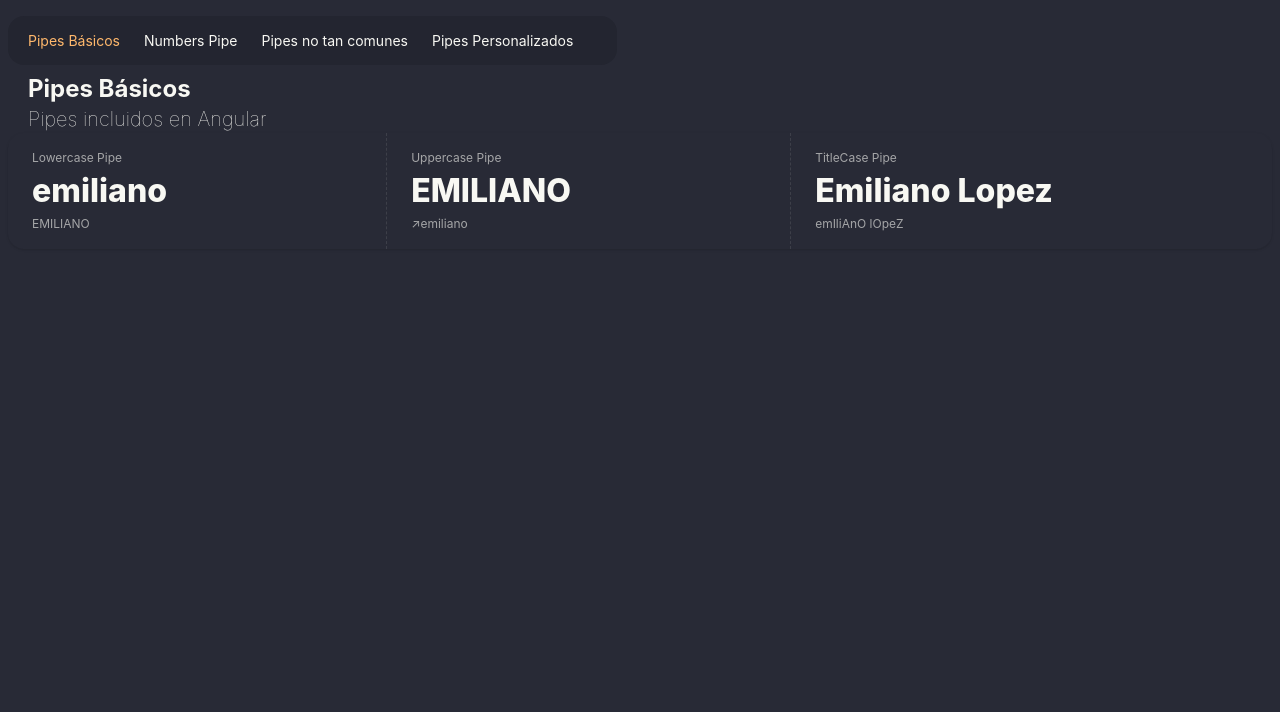
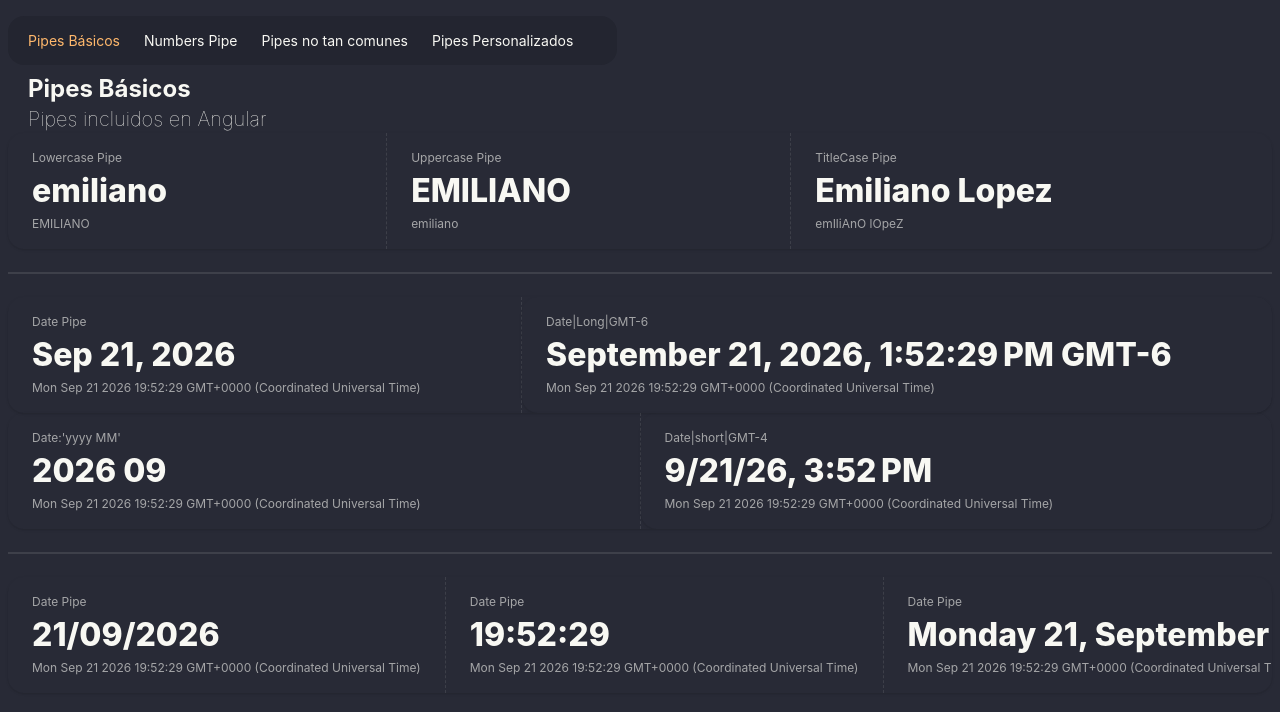
Before and after one commit to emiliano-lopez-bisoft/05-Pipes-App, an Angular app: page /basic in a window 1280 px wide. Shown: the top 712 px of the page. Built offline with nearby package versions, Linux system fonts and the light colour scheme.

Commit message:
date pipe

```diff
--- a/src/app/pages/basic-page/basic-page.component.html
+++ b/src/app/pages/basic-page/basic-page.component.html
@@ -13,7 +13,7 @@
   <div class="stat">
     <div class="stat-title">Uppercase Pipe</div>
     <div class="stat-value">{{ nameLower() | uppercase }}</div>
-    <div class="stat-desc">↗{{ nameLower() }}</div>
+    <div class="stat-desc">{{ nameLower() }}</div>
   </div>
 
   <div class="stat">
@@ -22,3 +22,59 @@
     <div class="stat-desc">{{ fullName() }}</div>
   </div>
 </div>
+
+<div class="divider"></div>
+
+<div class="stats stats-vertical lg:stats-horizontal shadow w-full">
+  <div class="stat">
+    <div class="stat-title">Date Pipe</div>
+    <div class="stat-value">{{ customDate() | date }}</div>
+    <div class="stat-desc">{{ customDate() }}</div>
+  </div>
+
+  <div class="stats stats-vertical lg:stats-horizontal shadow w-full">
+    <div class="stat">
+      <div class="stat-title">Date|Long|GMT-6</div>
+      <div class="stat-value">{{ customDate() | date: 'long' : 'GMT-6' }}</div>
+      <div class="stat-desc">{{ customDate() }}</div>
+    </div>
+  </div>
+</div>
+
+<div class="stats stats-vertical lg:stats-horizontal shadow w-full">
+  <div class="stat">
+    <div class="stat-title">Date:'yyyy MM'</div>
+    <div class="stat-value">{{ customDate() | date: 'yyyy MM' }}</div>
+    <div class="stat-desc">{{ customDate() }}</div>
+  </div>
+
+  <div class="stats stats-vertical lg:stats-horizontal shadow w-full">
+    <div class="stat">
+      <div class="stat-title">Date|short|GMT-4</div>
+      <div class="stat-value">{{ customDate() | date: 'short' : 'GMT-4' }}</div>
+      <div class="stat-desc">{{ customDate() }}</div>
+    </div>
+  </div>
+</div>
+
+<div class="divider"></div>
+
+<div class="stats stats-vertical lg:stats-horizontal shadow w-full">
+  <div class="stat">
+    <div class="stat-title">Date Pipe</div>
+    <div class="stat-value">{{ customDate() | date: 'dd/MM/yyyy' }}</div>
+    <div class="stat-desc">{{ customDate() }}</div>
+  </div>
+
+  <div class="stat">
+    <div class="stat-title">Date Pipe</div>
+    <div class="stat-value">{{ customDate() | date: 'HH:mm:ss' }}</div>
+    <div class="stat-desc">{{ customDate() }}</div>
+  </div>
+
+  <div class="stat">
+    <div class="stat-title">Date Pipe</div>
+    <div class="stat-value">{{ customDate() | date: 'EEEE d, MMMM' }}</div>
+    <div class="stat-desc">{{ customDate() }}</div>
+  </div>
+</div>
--- a/src/app/pages/basic-page/basic-page.component.ts
+++ b/src/app/pages/basic-page/basic-page.component.ts
@@ -1,13 +1,25 @@
-import { LowerCasePipe, TitleCasePipe, UpperCasePipe } from '@angular/common';
-import { Component, signal } from '@angular/core';
+import { DatePipe, LowerCasePipe, TitleCasePipe, UpperCasePipe } from '@angular/common';
+import { Component, effect, signal } from '@angular/core';
 
 @Component({
   selector: 'app-basic-page',
-  imports: [LowerCasePipe, UpperCasePipe, TitleCasePipe],
+  imports: [LowerCasePipe, UpperCasePipe, TitleCasePipe, DatePipe],
   templateUrl: './basic-page.component.html',
 })
 export default class BasicPageComponent {
   nameLower = signal('emiliano');
   nameUpper = signal('EMILIANO');
   fullName = signal('emIliAnO lOpeZ');
+
+  customDate = signal(new Date());
+
+  tickingDateEffect = effect((onCleanup) => {
+    const interval = setInterval(() => {
+      this.customDate.set(new Date());
+    }, 1000);
+
+    onCleanup(() => {
+      clearInterval(interval);
+    });
+  });
 }
--- a/src/app/pages/number-page/number-page.component.html
+++ b/src/app/pages/number-page/number-page.component.html
@@ -24,7 +24,7 @@
 
   <div class="stat">
     <div class="stat-title">Percent</div>
-    <div class="stat-value">{{ percent() | percent }}</div>
+    <div class="stat-value">{{ percent() | percent: '1.2-2' }}</div>
     <div class="stat-desc">{{ percent() }}</div>
   </div>
 </div>
```
